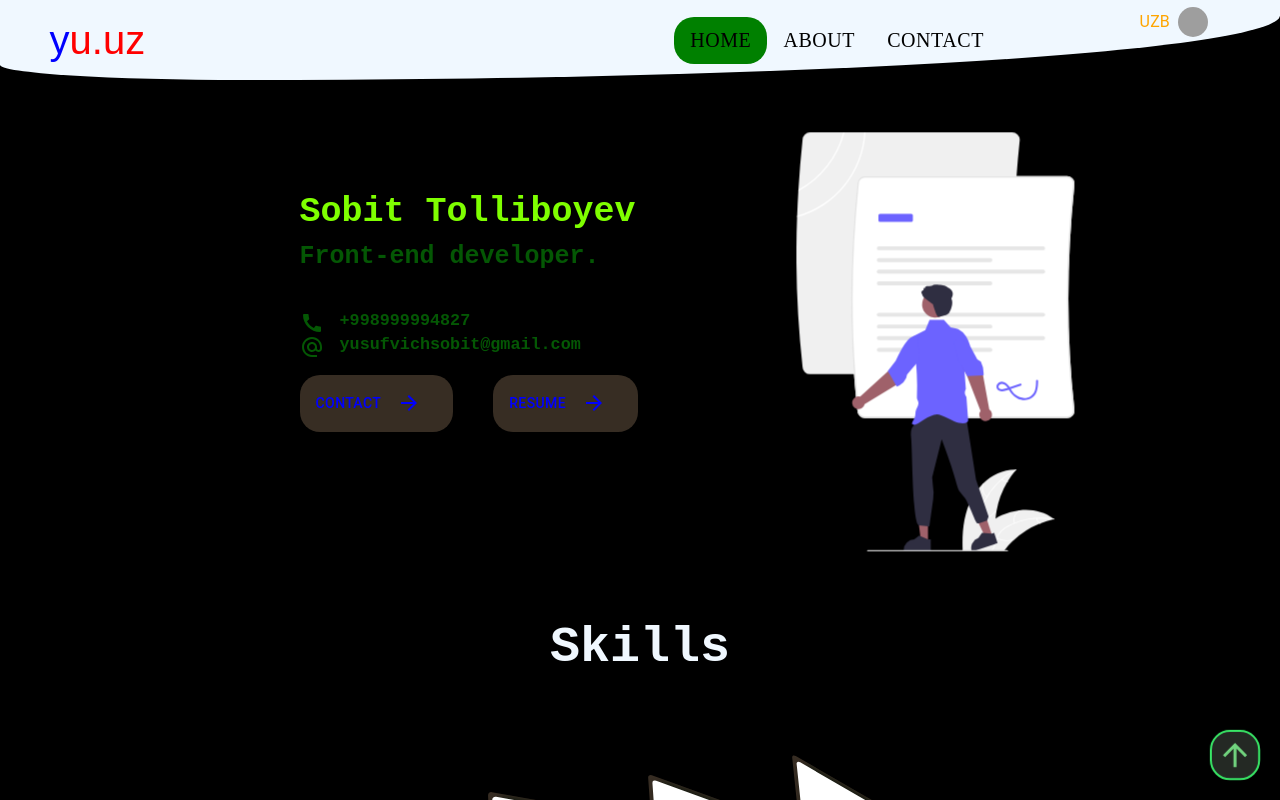
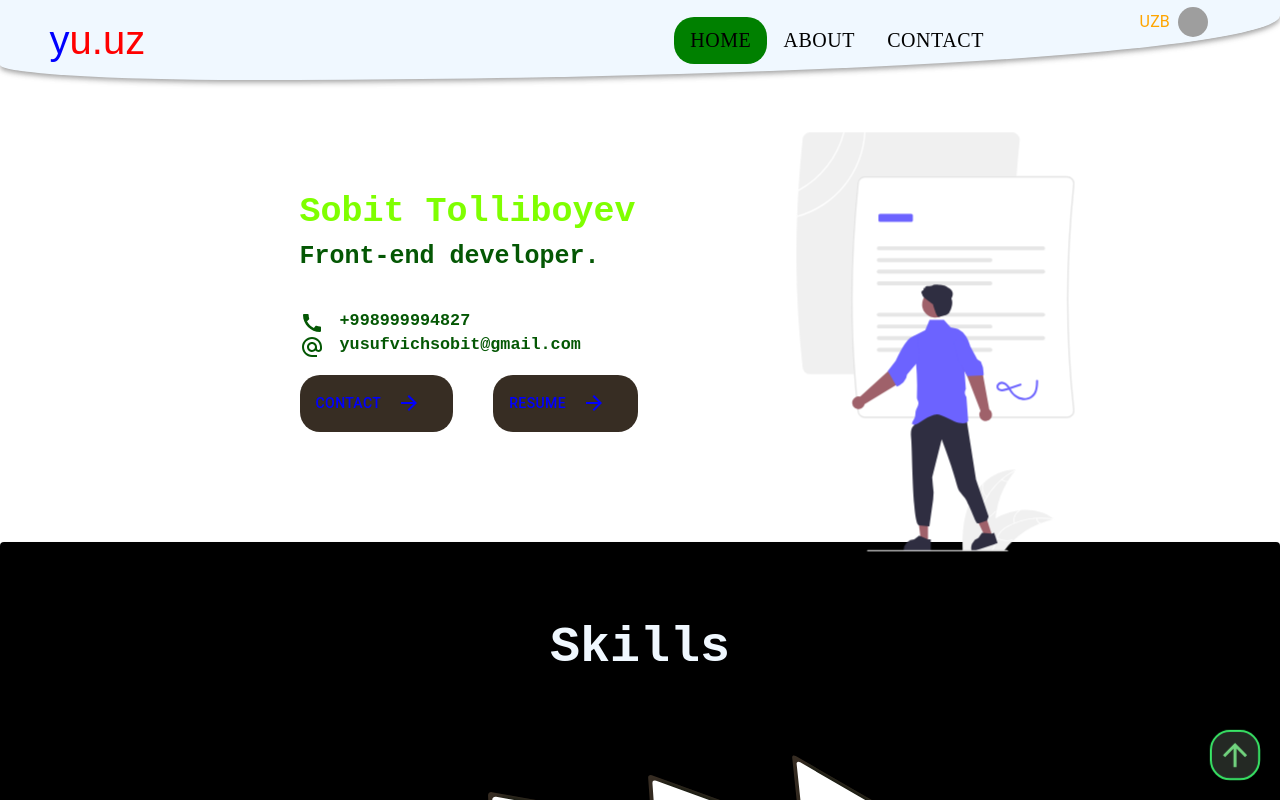
Before and after one commit to sobit-1999/portfolio, a React (Create React App) app: page / in a window 1280 px wide. Shown: the top 800 px of the page. Built offline with nearby package versions, Linux system fonts and the light colour scheme; grey boxes are pictures that could not be loaded.

Commit message:
edit body

```diff
--- a/src/App.css
+++ b/src/App.css
@@ -5,8 +5,8 @@
   /* font-family: Luminari, fantasy; */
 }
 body{
-  background-color: black;
-  color: #f8f4f4;
+  /* background-color: black; */
+  /* color: #f8f4f4; */
 }
 h1{
   font-family: 'Courier New', Courier, monospace;
```
